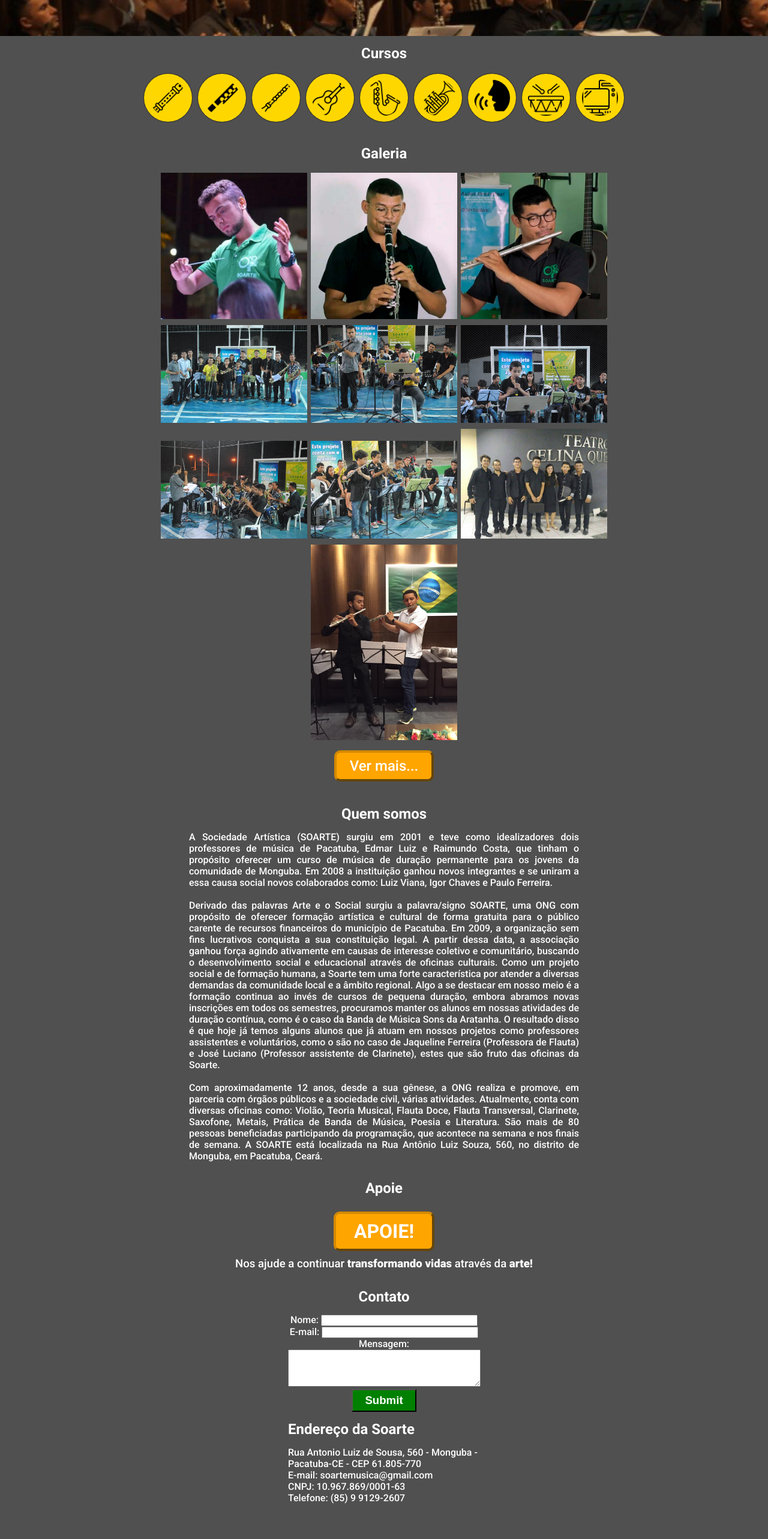
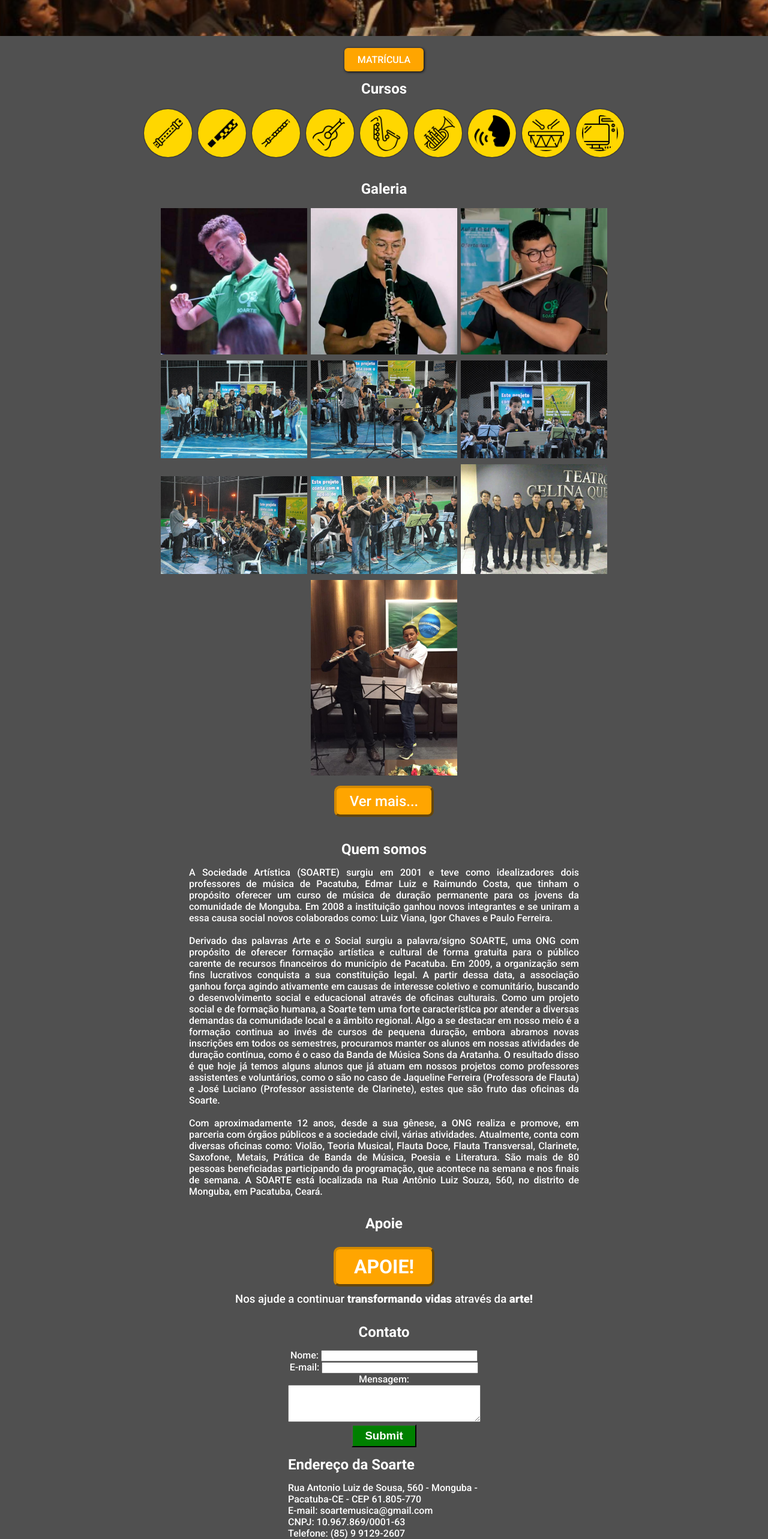
Before and after one commit to Laylsons3/soarte, a Next.js app: page / in a window 1280 px wide. Shown: the part 110-2676 px from the top of the page at 60% size. Before the commit the page ends 2617 px from the top, so only its background shows below. Built offline with nearby package versions, Linux system fonts and the light colour scheme.

Commit message:
correção do head

```diff
--- a/components/Footer.js
+++ b/components/Footer.js
@@ -7,12 +7,10 @@ function Home() {
                 <h2 style={{paddingBottom:'15px'}}>
                     Endereço da Soarte
                 </h2>
-                <p>
-                    Rua Antonio Luiz de Sousa, 560 - Monguba - Pacatuba-CE - CEP 61.805-770<br />
-                    E-mail: soartemusica@gmail.com<br />
-                    CNPJ: 10.967.869/0001-63<br />
-                    Telefone: (85) 9 9129-2607
-                </p>
+                <p>Rua Antonio Luiz de Sousa, 560 - Monguba - Pacatuba-CE - CEP 61.805-770</p>
+                <p>E-mail: soartemusica@gmail.com</p>
+                <p>CNPJ: 10.967.869/0001-63</p>
+                <p>Telefone: (85) 9 9129-2607</p>
             </div>
 </footer>
 
--- a/components/Header.js
+++ b/components/Header.js
@@ -2,8 +2,9 @@ function Home() {
     return (
 <div>
 
+
+
 <header>
-<title>Soarte</title>
     <section className="cabecalho">
         <div className="menu-e-logo">
             <div>
--- a/pages/index.js
+++ b/pages/index.js
@@ -1,3 +1,4 @@
+import Head from 'next/head'
 import Header from '../components/Header.js'
 import Galeria from '../components/Galeria.js'
 import Cursos from '../components/Cursos.js'
@@ -7,11 +8,19 @@ import Contato from '../components/Contato.js'
 import Footer from '../components/Footer.js'
 import ButtonMatricula from '../components/ButtonMatricula'
 
+
 function Home() {
     return (
 <div>
+        <Head>
+            <title>Soarte</title>
+            <link rel="icon" type="image/x-icon" href="/images/logo-soarte.ico"/>
+            <meta name="description" content="Centro Cultural Sons da Aratanha, Sociedade dos artistas e estudantes de Pacatuba, Escola de Música" />
+            <meta name="viewport" content="initial-scale=1.0, width=device-width" />
+        </Head>
+
         <Header />
-
+        <ButtonMatricula />
 <main>
 <Cursos />
 <Galeria />
--- a/styles.css
+++ b/styles.css
@@ -12,7 +12,6 @@ body {
 h1{
     padding-bottom: 15px;
 }
-
 
 header {
     height: 170px;
@@ -42,6 +41,7 @@ main {
     border-radius: 6px;
     color: #fff;
     filter: drop-shadow(1px 1px 2px black);
+    margin-top: 20px;
 }
 
 
@@ -162,6 +162,7 @@ footer {
     width: 400px;
     height: 350px;
     border-radius: 10px;
+    background: #ffffff55;
 }
 
 
```
Also changed, not shown: pages/matricula.js (+11 -1 lines), public/images/notas-musicais.png (added), 1 other file (tests, documents, lock files or other folders).
